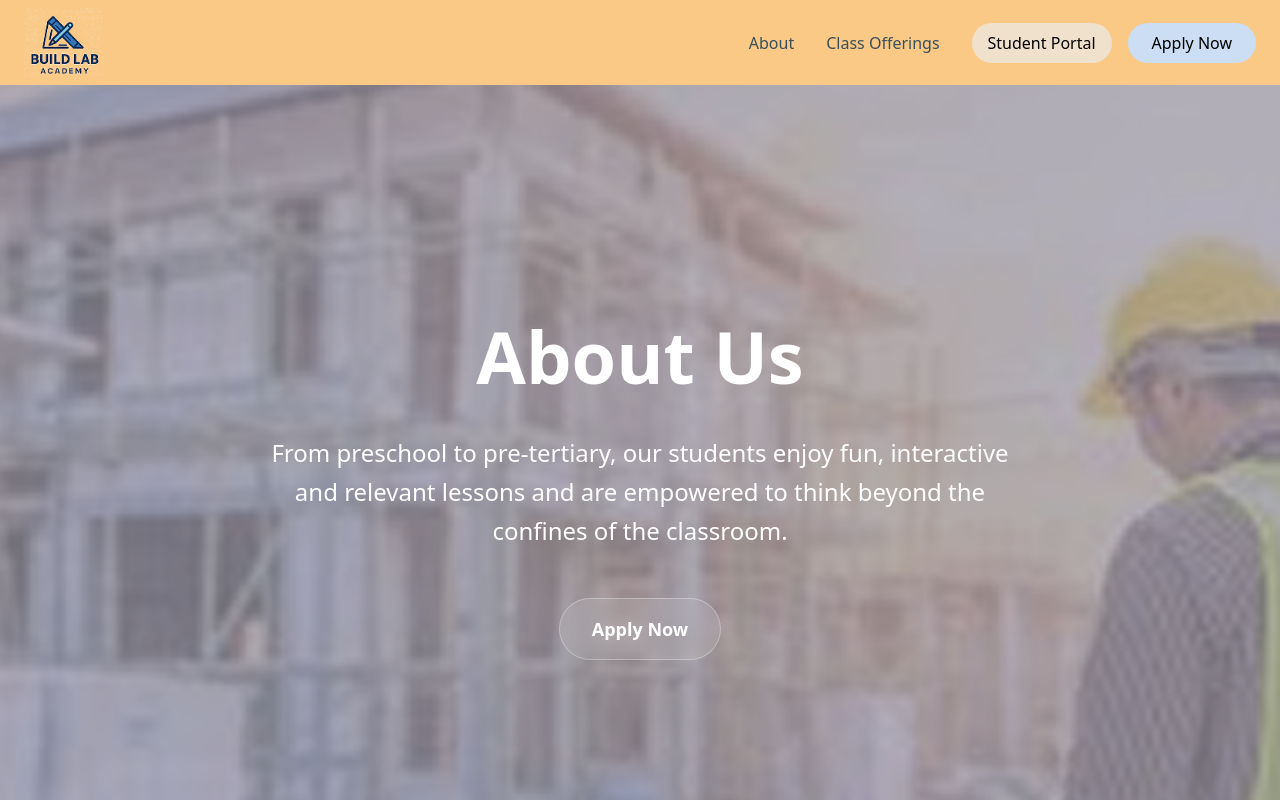
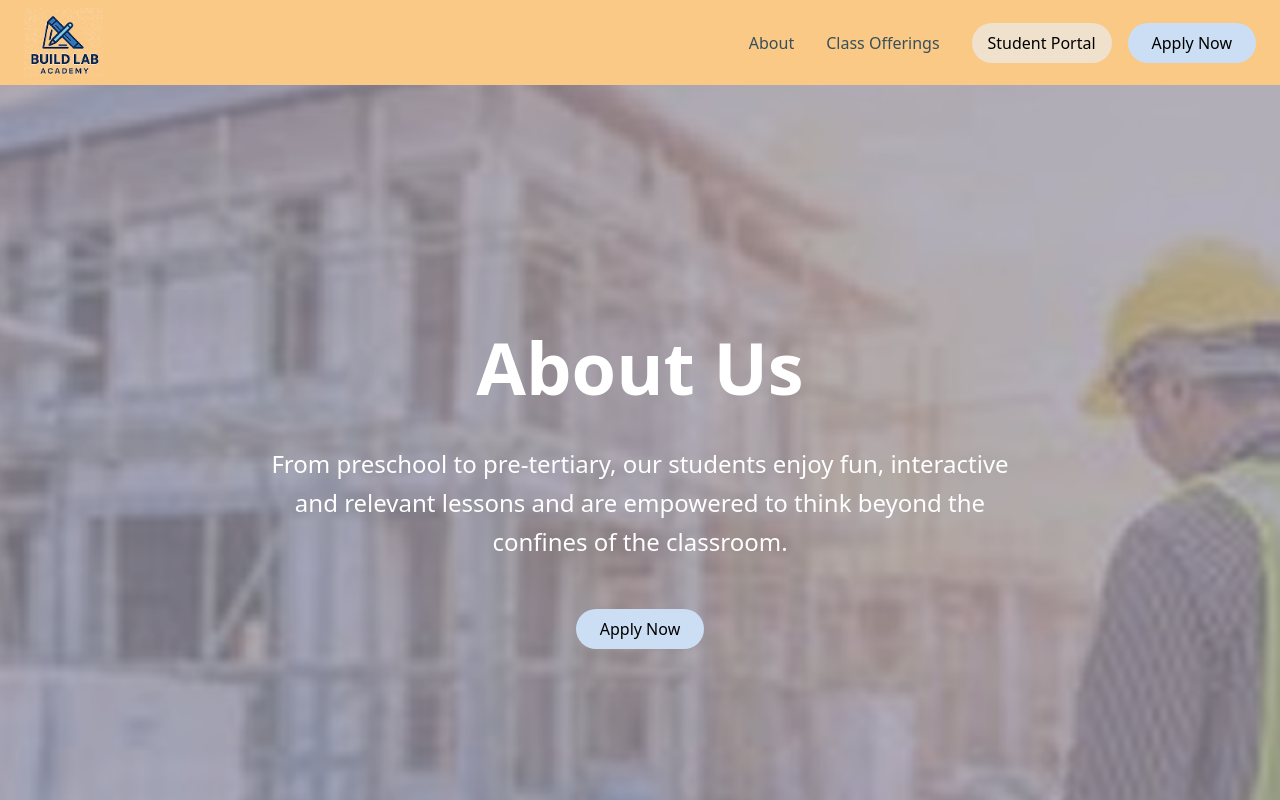
Before and after one commit to SeifEldin15/BuildLabAcademy, a Next.js app: page /about-us in a window 1280 px wide. Shown: the top 800 px of the page. Built offline with nearby package versions, Linux system fonts and the light colour scheme.

Commit message:
Refactor AboutUsHero component button styles for improved aesthetics and consistency

```diff
--- a/src/components/AboutUsHero.tsx
+++ b/src/components/AboutUsHero.tsx
@@ -18,7 +18,7 @@ export default function AboutUsHero() {
         </p>
 
         {/* Call-to-Action Button */}
-        <button className="bg-white/10 backdrop-blur-sm hover:bg-white/20 text-white font-semibold py-4 px-8 rounded-full text-lg border border-white/30 transition-all duration-300 hover:scale-105">
+        <button className="bg-button-color-1 text-black px-6 py-2 rounded-full hover:bg-secondary-color hover:text-black transition-colors font-medium">
           Apply Now
         </button>
       </div>
```
